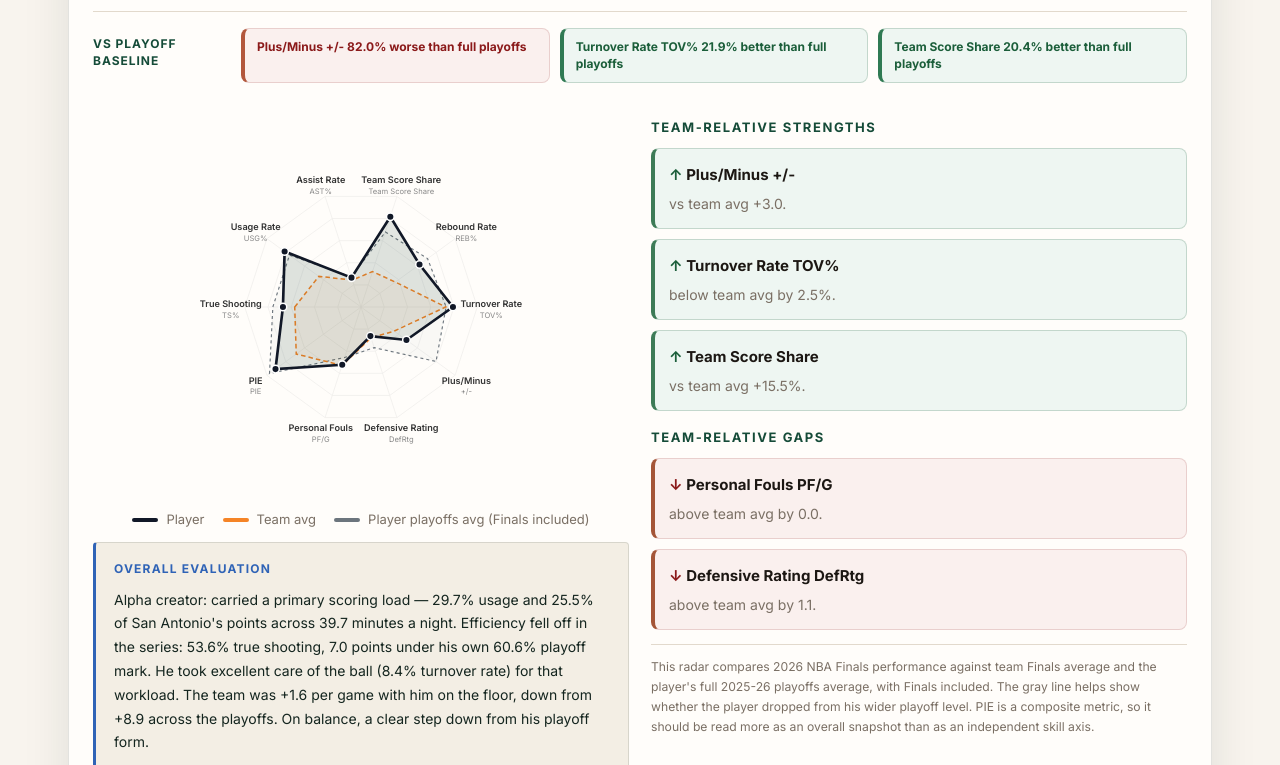
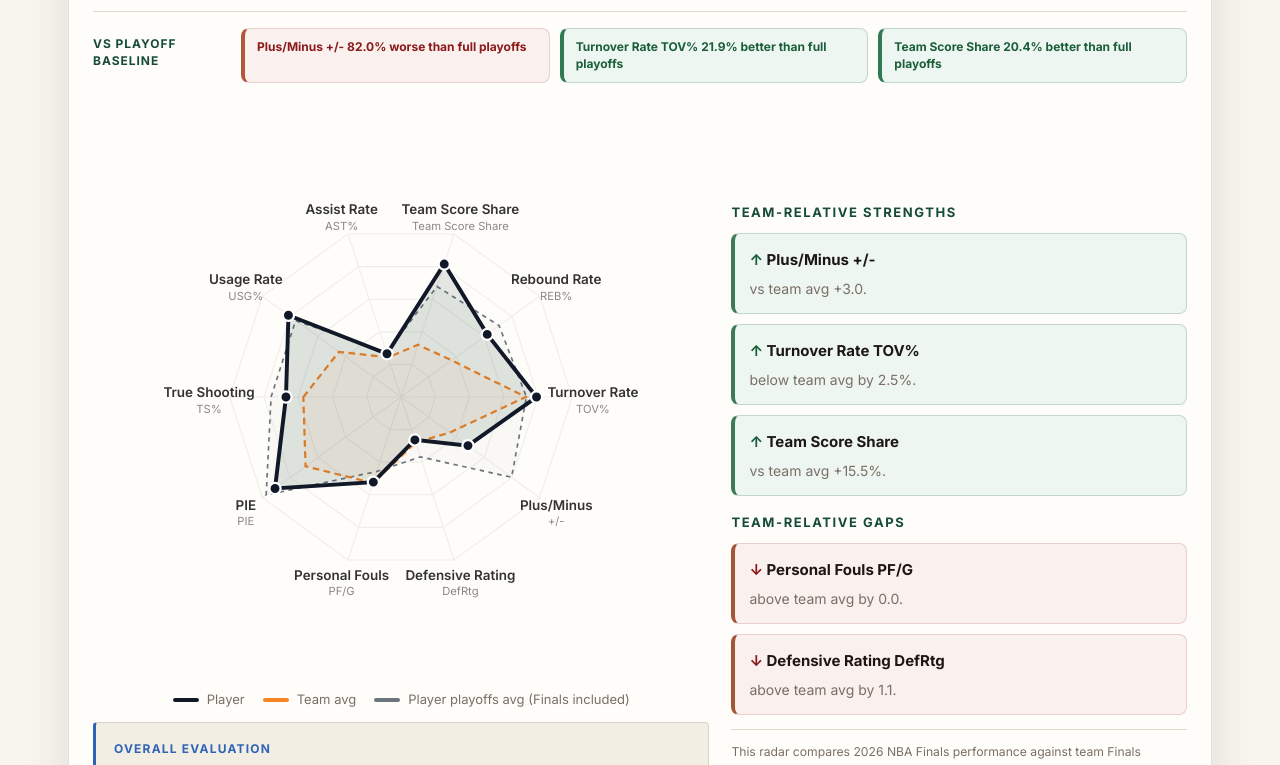
Before and after one commit to GioDio1002/benedict23-skills, a plain HTML site: page docs/articles/2026-nba-finals-spurs-radars/page-1.html in a window 1280 px wide. Shown: the part 758-1523 px from the top of the page. Drawn offline with Linux system fonts and the light colour scheme; a web font is replaced by a local one.

Commit message:
style: enlarge player radar charts, reduce surrounding whitespace
Raise the radar SVG cap (max 380px -> 560px, full column width) and
shift the radar/insights grid to 1.15fr / 0.85fr so the chart grows
into its column instead of floating in empty space. Applies to every
player on all radar pages (both languages) via the shared .article-radar-body rules.

```diff
--- a/docs/assets/site.css
+++ b/docs/assets/site.css
@@ -528,8 +528,9 @@ code {
 
 .article-radar-body .main-grid {
   display: grid;
-  grid-template-columns: 1fr 1fr;
+  grid-template-columns: 1.15fr 0.85fr;
   gap: 22px;
+  align-items: center;
 }
 
 .article-radar-body .radar-panel,
@@ -541,9 +542,10 @@ code {
 .article-radar-body .radar-panel svg {
   display: block;
   margin: 0 auto;
-  max-width: 100%;
+  width: 100%;
+  max-width: 560px;
   height: auto;
-  max-height: 380px;
+  max-height: 560px;
 }
 
 .article-radar-body .legend {
```
